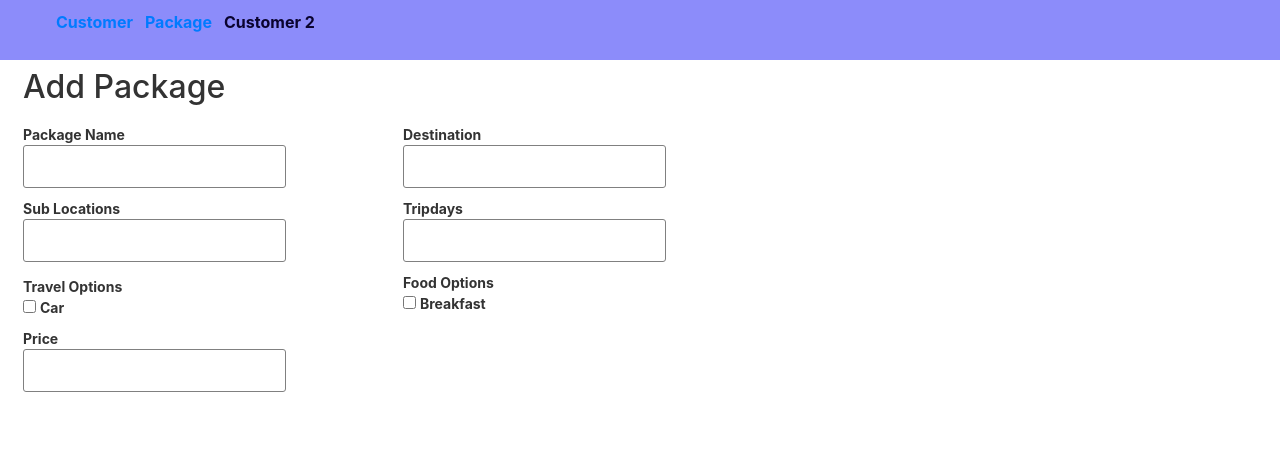
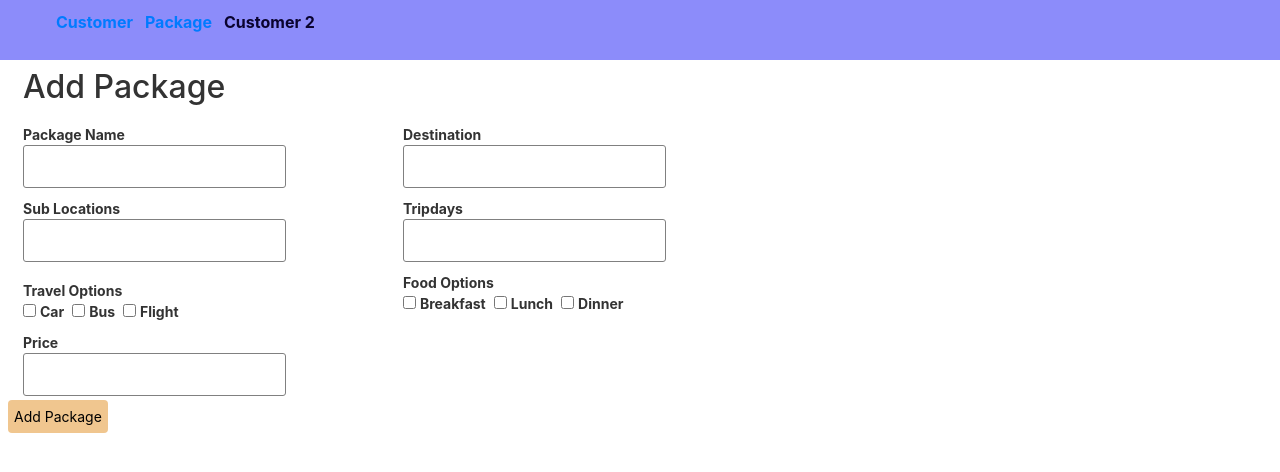
Before and after one commit to Anjithapushparaj/AppTravel, an Angular app: page /package/add in a window 1280 px wide. Shown: the top 472 px of the page. Built offline with nearby package versions, Linux system fonts and the light colour scheme.

Commit message:
newpackageAdded

```diff
--- a/src/app/package/add-package/add-package.component.css
+++ b/src/app/package/add-package/add-package.component.css
@@ -13,6 +13,7 @@
     }
     .checkbox-label{
     margin-left: 4px;
+    margin-right: 8px;
     }
     .sublocation{
     padding: 6px 9px;
@@ -23,6 +24,7 @@
     }
     .mt-1{
     margin-top: 4px;
+    display: flex;
     }
     .mb-1{
     margin-bottom: 4px;
@@ -30,7 +32,15 @@
     .close{
     color: brown;
     position: relative;
-    left: 6px;
+    left: 10px;
+    top: 3px;
     font-size: 14px;
     cursor: pointer;
+    margin-right: 6px;
     }
+    button{
+        padding: 6px;
+        border: none;
+        border-radius: 4px;
+        background-color: rgb(240, 198, 143);
+    }
--- a/src/app/package/add-package/add-package.component.html
+++ b/src/app/package/add-package/add-package.component.html
@@ -13,15 +13,19 @@
                     {{ sublocationError }}
                 </div>
                 <div class="mt-1">
-                    <span *ngFor="let subloc of sublocations" class="sublocation">
-                        {{subloc}}<label class="close" (click)="onRemoveSublocation(subloc)">x</label>
+                    <span *ngFor="let subloc of sublocations" class="sublocation">{{subloc}}<span class="close"
+                            (click)="onRemoveSublocation(subloc)">x</span>
                     </span>
                 </div>
             </div>
             <div class="field-container">
                 <div>Travel Options</div>
-                <input type="checkbox" [(ngModel)]="first">
+                <input type="checkbox" (change)="updateTravelOption('Car')" [checked]="travelOptions.includes('Car')">
                 <span class="checkbox-label">Car</span>
+                <input type="checkbox" (change)="updateTravelOption('Bus')" [checked]="travelOptions.includes('Bus')">
+                <span class="checkbox-label">Bus</span>
+                <input type="checkbox" (change)="updateTravelOption('Flight')" [checked]="travelOptions.includes('Flight')">
+                <span class="checkbox-label">Flight</span>
             </div>
             <div class="field-container">
                 <div>Price</div>
@@ -39,9 +43,18 @@
             </div>
             <div class="field-container">
                 <div>Food Options</div>
-                <input type="checkbox" [(ngModel)]="foodOption1">
+                <input type="checkbox" (change)="updateFoodOptions('BreakFast')" [checked]="foodOptions.includes('BreakFast')">
                 <span class="checkbox-label">Breakfast</span>
+
+                <input type="checkbox" (change)="updateFoodOptions('Lunch')" [checked]="foodOptions.includes('Lunch')">
+                <span class="checkbox-label">Lunch</span>
+
+                <input type="checkbox" (change)="updateFoodOptions('Dinner')" [checked]="foodOptions.includes('Dinner')">
+                <span class="checkbox-label">Dinner</span>
             </div>
         </div>
     </div>
+    <div class="row mt-1">
+        <button type="button" (click)="addPackage()">Add Package</button>
+    </div>
 </div>
--- a/src/app/package/add-package/add-package.component.ts
+++ b/src/app/package/add-package/add-package.component.ts
@@ -1,4 +1,6 @@
 import { Component, OnInit } from '@angular/core';
+import {PackageService} from './../service/package.service'
+import { Router } from '@angular/router';
 
 @Component({
   selector: 'app-add-package',
@@ -11,14 +13,14 @@ export class AddPackageComponent implements OnInit {
   location;
   sublocation;
   tripdays;
-  first;
-  foodOption1;
+  travelOptions= [];
+  foodOptions= [];
   price;
   sublocations = [];
   sublocationError = '';
   subloc;
 
-  constructor() { }
+  constructor( private service:PackageService, private rtr: Router) { }
 
   ngOnInit(): void {
   }
@@ -45,5 +47,39 @@ export class AddPackageComponent implements OnInit {
     const index = this.sublocations.indexOf(val);
     this.sublocations.splice(index,  1);
   }
+  addPackage(){
+    const pkg = {
+      pkdName:this.packageName,
+      pkgDesc:'' ,
+      destination:this.location,
+      subLocations:this.sublocations ,
+      tripDays:this.tripdays,
+      travelOptions:this.travelOptions,
+      foodOptions:this.foodOptions,
+      price:this.price
+    };
+    this.service.addPackage(pkg);
+    this.rtr.navigate(['/package/list-package']);
+  }
+  updateTravelOption(option){
+    if(this.travelOptions.includes(option)){
+      const index = this.travelOptions.indexOf(option);
+      this.travelOptions.splice(index, 1);
+    }
+    else{
+      this.travelOptions.push(option);
+    }
+    console.log(this.travelOptions);
+  }
+  updateFoodOptions(fdOption){
+    if(this.foodOptions.includes(fdOption)){
+      const findex = this.foodOptions.indexOf(fdOption);
+      this.foodOptions.splice(findex, 1);
+    }
+    else{
+      this.foodOptions.push(fdOption);
+    }
+    console.log(this.foodOptions);
+  }
 
 }
--- a/src/app/package/package.component.ts
+++ b/src/app/package/package.component.ts
@@ -47,20 +47,20 @@ export class PackageComponent implements OnInit {
     // asychronous call
     this.pkgService.fetchPackages().subscribe((pkgData) => {
       this.packages = pkgData;
-      setTimeout(() => {
-        this.packages=[{
+    //   setTimeout(() => {
+    //     this.packages=[{
 
-          pkdName:'Wayanad Holiday',
-          pkgDesc:'' ,
-          destination: 'Wayanad',
-          subLocations: ['1', '2', '3'],
-          tripDays: 3,
-          travelOptions: ['Bus', 'Train', 'Car'],
-          foodOptions: ['Breakfast', 'Lunch', 'Dinner'],
-          price: 20000
-        }];
-      },2000);
-    });
+    //       pkdName:'Wayanad Holiday',
+    //       pkgDesc:'' ,
+    //       destination: 'Wayanad',
+    //       subLocations: ['1', '2', '3'],
+    //       tripDays: 3,
+    //       travelOptions: ['Bus', 'Train', 'Car'],
+    //       foodOptions: ['Breakfast', 'Lunch', 'Dinner'],
+    //       price: 20000
+    //     }];
+    //   },2000);
+     });
   }
   onCreatePackage(){
     this.router.navigate(['/package/add']);
--- a/src/app/package/service/package.service.ts
+++ b/src/app/package/service/package.service.ts
@@ -59,7 +59,10 @@ export class PackageService {
     return of(this.employee);
   }
   getUserRole(){
-    return 'User';
+    return 'Admin';
+  }
+  addPackage(pkg: any){
+    this.packages.push(pkg);
   }
 
   // addPackage(): Observable<any>{
```
